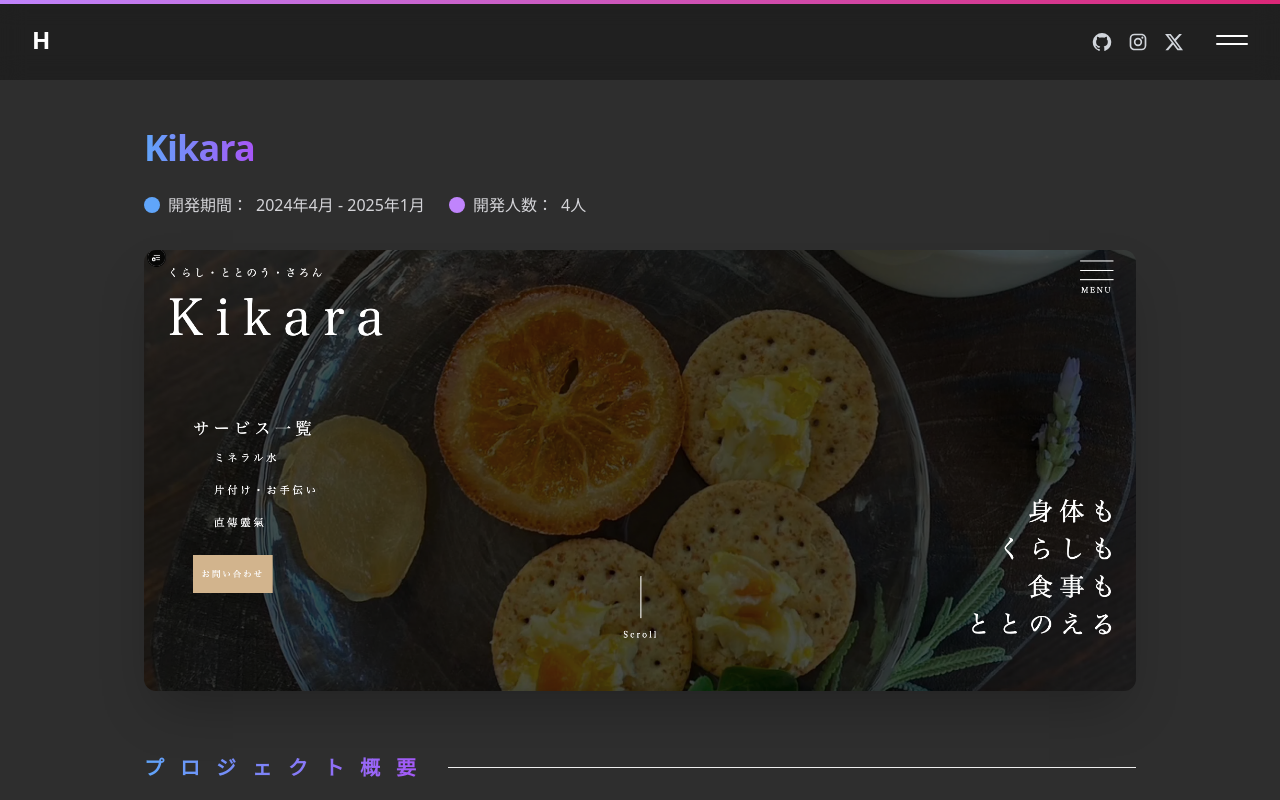
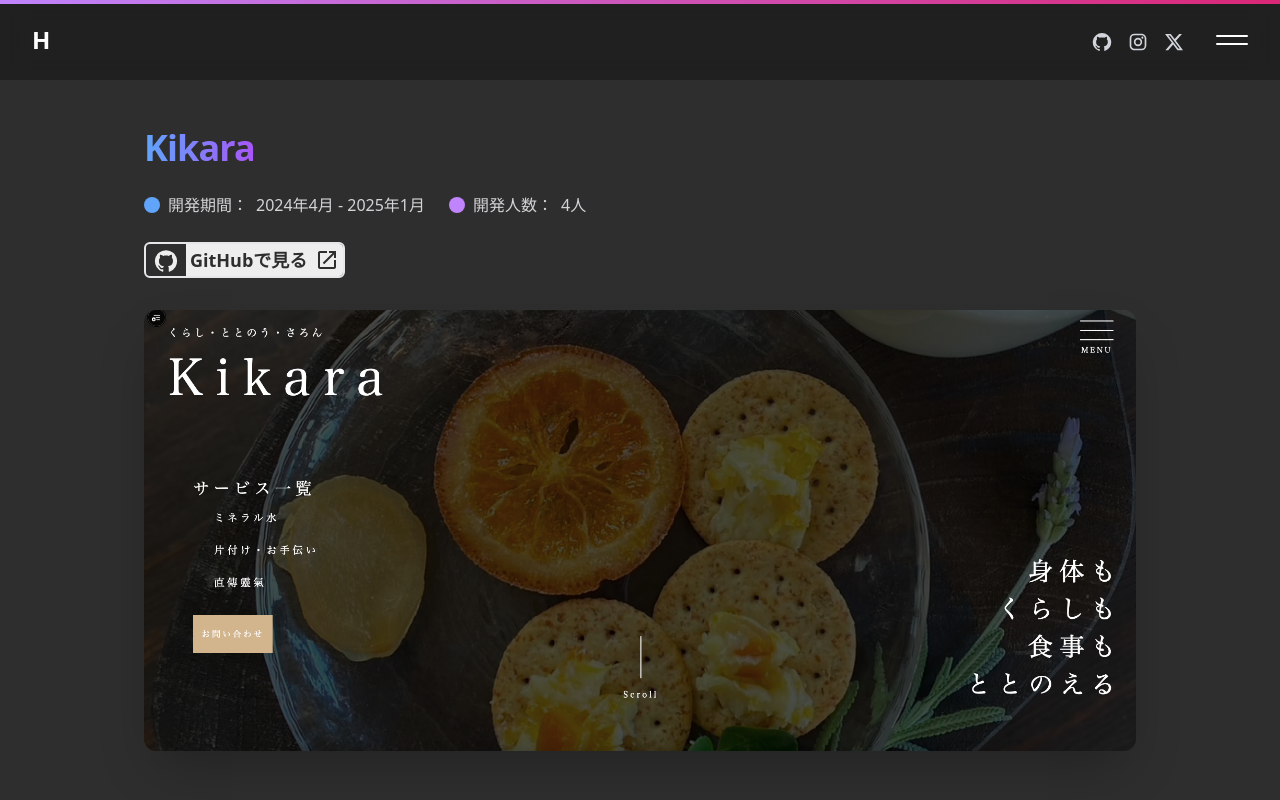
Before and after one commit to sanpicule/Work-Lab, a Next.js app: page /kikara in a window 1280 px wide. Shown: the top 800 px of the page. Built offline with nearby package versions, Linux system fonts and the light colour scheme.

Commit message:
GitHubへの導線作り (#56)
Co-authored-by: sanpicule <sannsi4444@gmail.com>

```diff
--- a/components/PortfolioDetail.tsx
+++ b/components/PortfolioDetail.tsx
@@ -1,8 +1,12 @@
 import React from 'react'
 import SectionTitle from './SectionTitle'
 import Image from 'next/image'
+import LaunchIcon from '@mui/icons-material/Launch';
+import GitHubIcon from '@mui/icons-material/GitHub';
+import Link from 'next/link';
 
 export interface PortfolioDetailProps {
+  link: string
   image: string
   spImage: string
   portfolioTitle: string
@@ -26,6 +30,7 @@ export interface ToolType {
 }
 
 const PortfolioDetail = ({
+  link,
   image,
   spImage,
   portfolioTitle,
@@ -55,6 +60,17 @@ const PortfolioDetail = ({
               {numberOf}人
             </p>
           </div>
+          <a href={link} target='_blank' rel='noopener noreferrer'>
+            <button className='flex items-center mt-6 rounded-md overflow-hidden border-2'>
+              <div className='px-2'>
+                <GitHubIcon />
+              </div>
+              <div className='flex items-center gap-2 p-1 bg-[#eee] text-[#2e2e2e]'>
+                <p className='font-semibold text-sm md:text-lg'>GitHubで見る</p>
+                <LaunchIcon />
+              </div>
+            </button>
+          </a>
         </div>
 
         {/* Main Image */}
--- a/pages/kikara/index.tsx
+++ b/pages/kikara/index.tsx
@@ -66,6 +66,7 @@ const Index = () => {
   }, [])
   return (
     <PortfolioDetail
+      link='https://github.com/sanpicule/KikaraHP'
       image='/kikara.png'
       spImage='/kikara_sp.png'
       portfolioTitle='Kikara'
--- a/pages/portfolio/index.tsx
+++ b/pages/portfolio/index.tsx
@@ -66,6 +66,7 @@ const Index = () => {
   }, [])
   return (
     <PortfolioDetail
+      link='https://github.com/sanpicule/Work-Lab'
       image='/portfolio.png'
       spImage='/portfolio_sp.png'
       portfolioTitle='My Portfolio'
--- a/pages/tinypost/index.tsx
+++ b/pages/tinypost/index.tsx
@@ -66,6 +66,7 @@ const Index = () => {
   }, [])
   return (
     <PortfolioDetail
+      link='https://github.com/sanpicule/Tinypost'
       image='/tinypost.png'
       spImage='/tinypost_sp.png'
       portfolioTitle='TinyPost'
```
